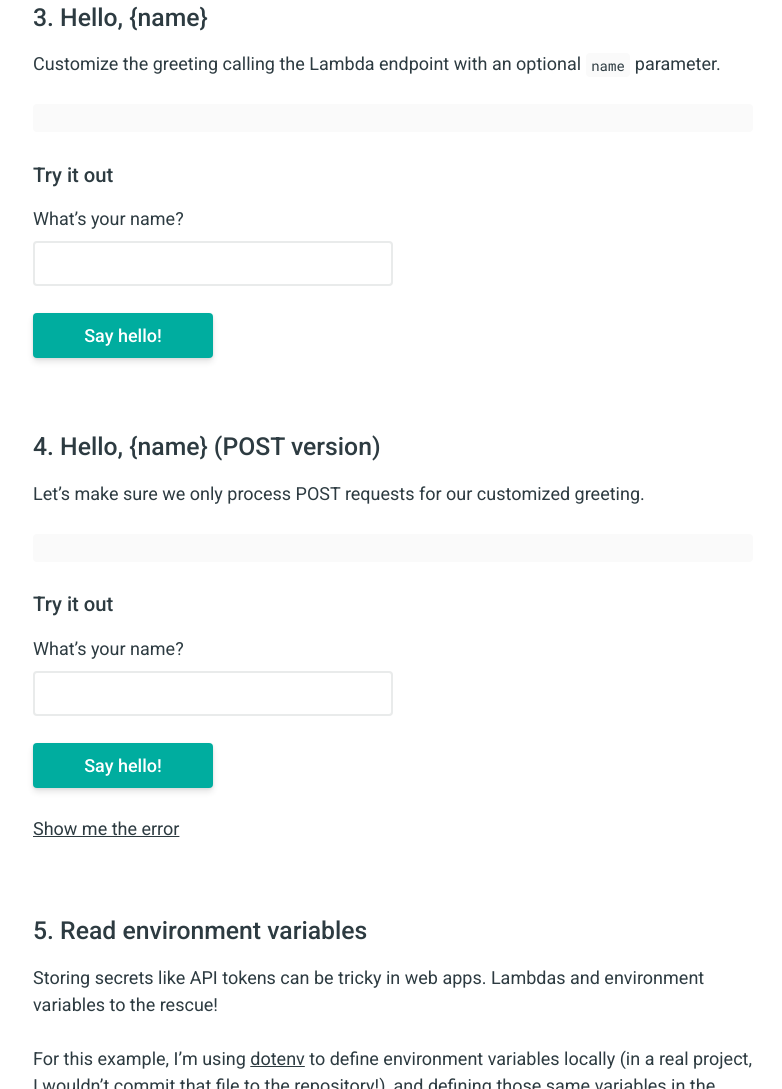
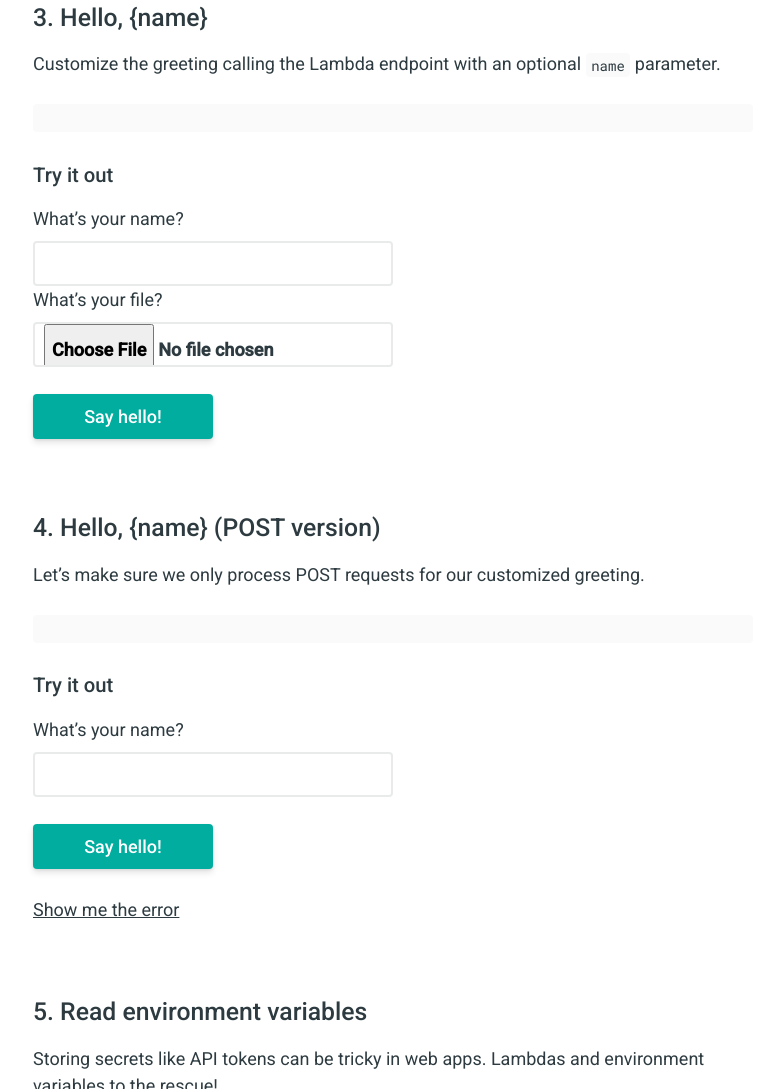
Before and after one commit to fullstackph/netlify-functions-example, a website built with webpack: page src/index.html in a window 1280 px wide. Shown: the part 947-2036 px from the top of the page, without its empty margins (247-1029 px from the left). Built offline with nearby package versions, Linux system fonts and the light colour scheme; files whose address does not match are found by name.

Commit message:
add input file

```diff
--- a/src/index.html
+++ b/src/index.html
@@ -49,6 +49,7 @@
       <form action="/.netlify/functions/hello_name">
         <p>
           <label>What’s your name?<br/><input type="text" name="name"></label>
+          <label>What’s your file?<br/><input type="file" name="file"></label>
         </p>
         <p><button type="submit">Say hello!</button></p>
       </form>
```
